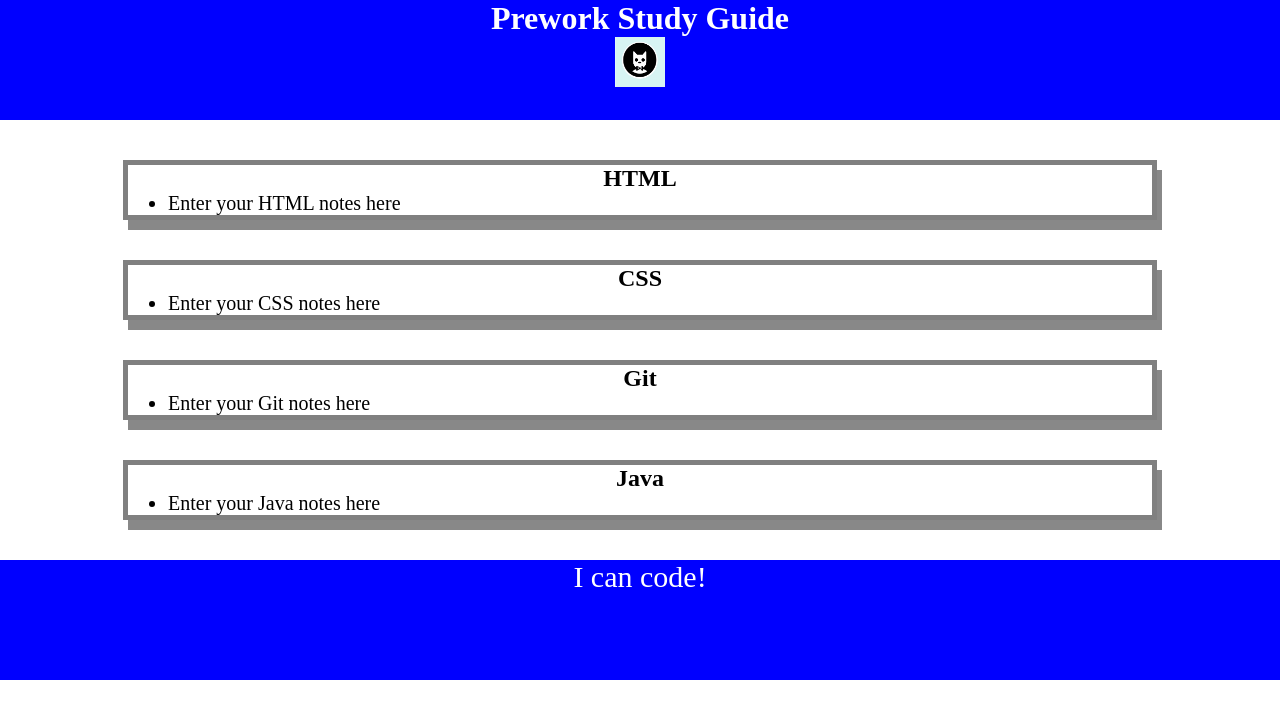
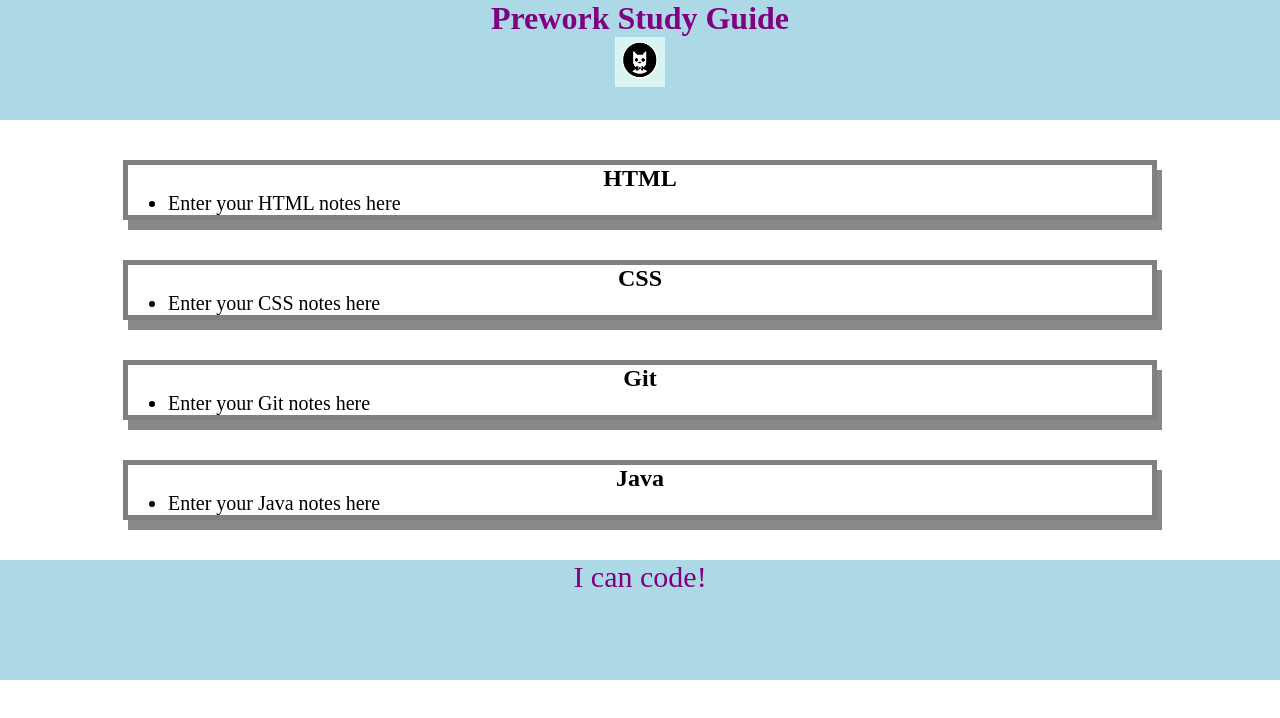
Before and after one commit to jmcavaddy/prework-study-guide, a plain HTML site: page index.html in a window 1280 px wide. Drawn offline with Linux system fonts and the light colour scheme.

Commit message:
added CSS to project

```diff
--- a/assets/style.css
+++ b/assets/style.css
@@ -7,8 +7,9 @@
 footer {
     width: 100%;
     height: 120px;
-    background-color: blue;
-    color: white;
+    background-color: lightblue;
+    color: purple;
+
 }
 
 h1,
```
